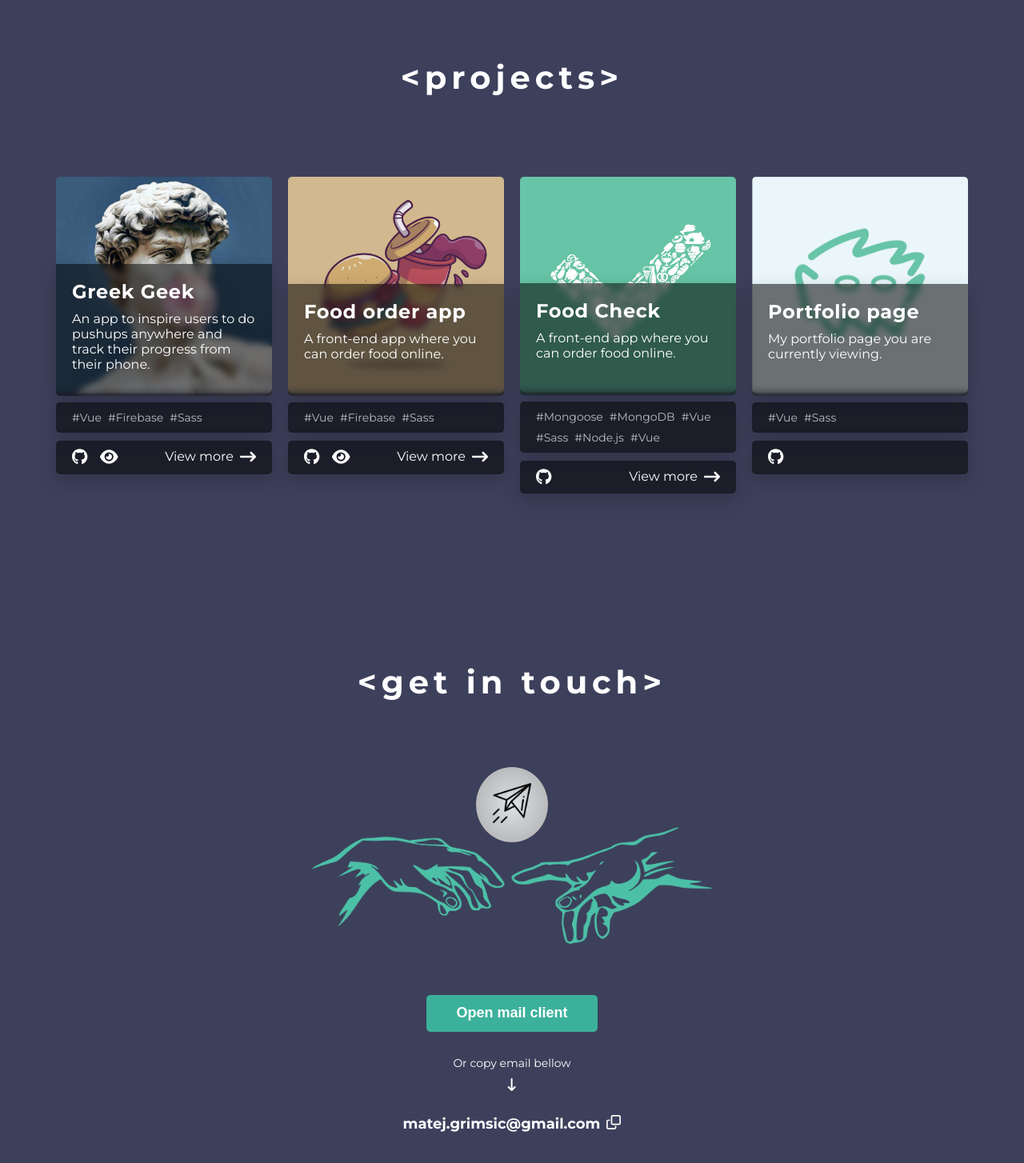
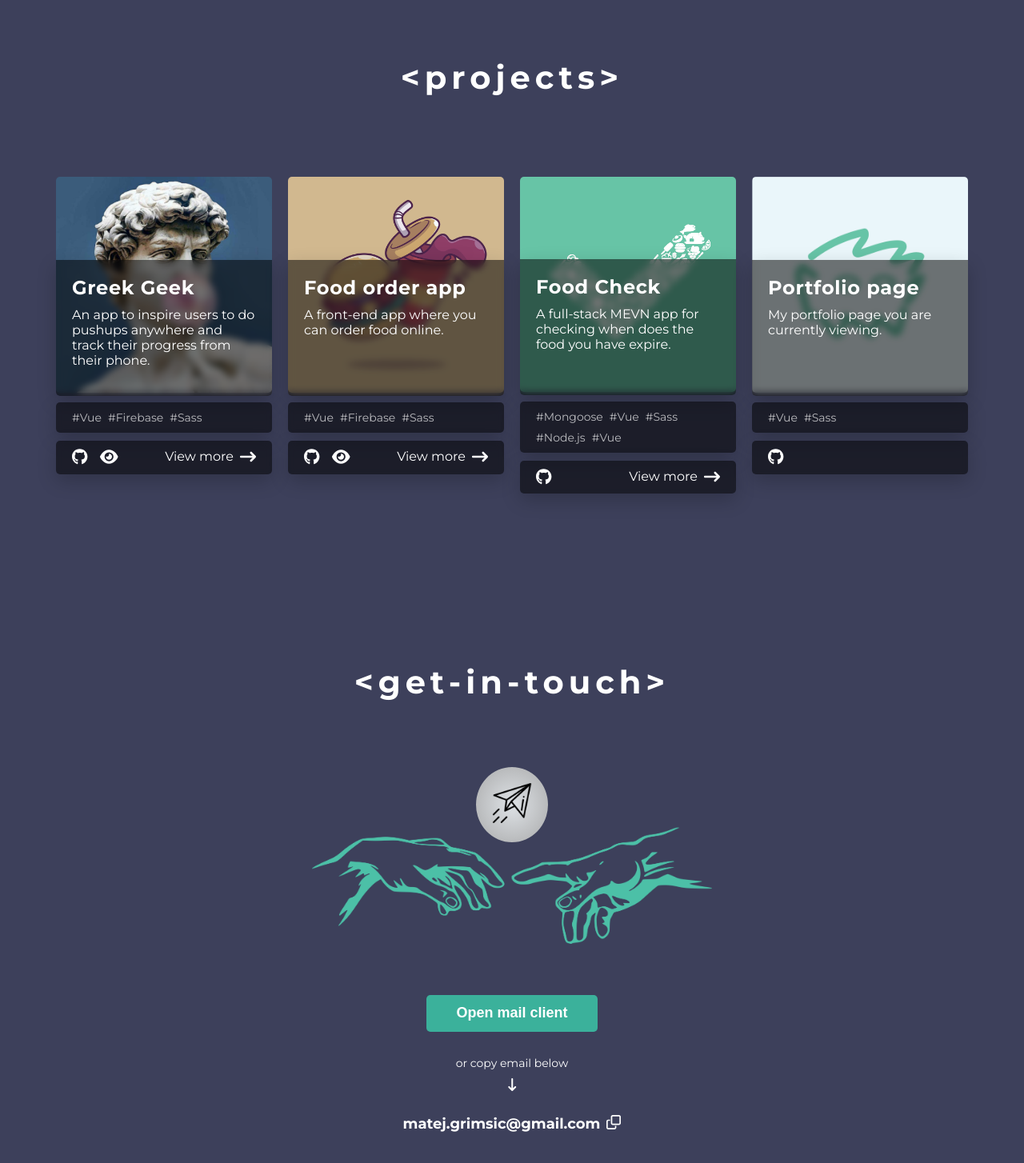
Before and after one commit to galeb9/portfolio-page, a Vue app: page /home in a window 1280 px wide. Shown: the part 1522-2976 px from the top of the page at 80% size. Built offline with nearby package versions, Linux system fonts and the light colour scheme; grey boxes are pictures that could not be loaded.

Commit message:
fix: style, text on project items

```diff
--- a/src/assets/data/en.json
+++ b/src/assets/data/en.json
@@ -135,8 +135,8 @@
             {
                 "title": "Food Check",
                 "img": "food-check/food-check-bg.png",
-                "text": "A front-end app where you can order food online.",
-                "tech": ["Mongoose", "MongoDB", "Vue", "Sass", "Node.js", "Vue"],
+                "text": "A full-stack MEVN app for checking when does the food you have expire.",
+                "tech": ["Mongoose", "Vue", "Sass", "Node.js", "Vue"],
                 "github": "https://github.com/galeb9/FoodCheck",
                 "description": "A full-stack MEVN app for checking when does the food you have expire. \n\nIt is currently in the early stages of development. \n\nIt uses Mongoose for connecting Node.js to MongoDB. Uses the MVC software design pattern.. \n\nA user can save food he has into the app and keep track of when it expires, so he does not throw food away.  \n\n In the future, the user will be able to register and log in,  have statistics of how much food he has thrown away, be able to put it on to store list and many more things.",
                 "imagePath": "food-check/",
@@ -156,9 +156,9 @@
         ]
     },
     "contact": {
-        "title": "<get in touch>",
+        "title": "<get-in-touch>",
         "btn": "Open mail client",
-        "or": "Or copy email bellow",
+        "or": "or copy email below",
         "email": "matej.grimsic@gmail.com"
     }
 }
--- a/src/components/projects/ProjectItem.vue
+++ b/src/components/projects/ProjectItem.vue
@@ -107,7 +107,7 @@ export default {
                 border-radius: 0 0 $radius $radius ;
                 width: 100%;
                 position: absolute;
-                min-height: 140px;
+                min-height: 170px;
                 bottom: -10px;
                 left: 0;
                 right: 0;
```
